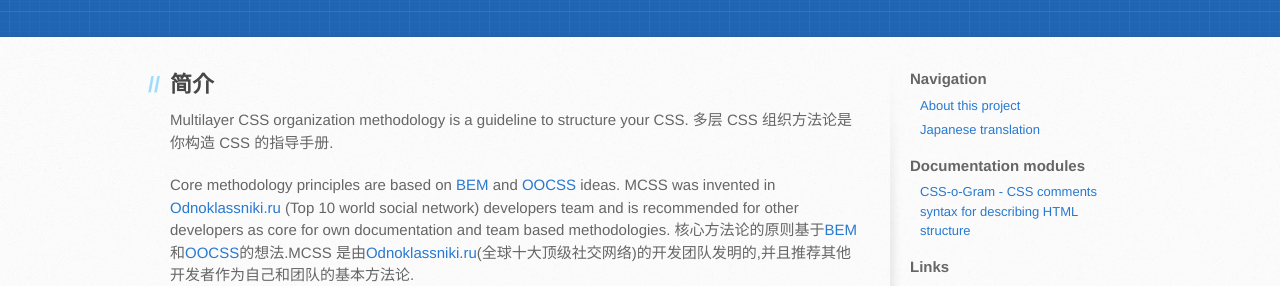
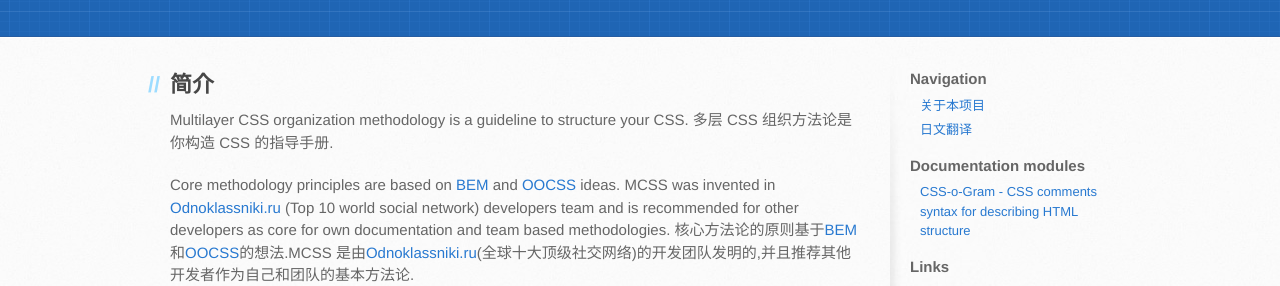
Before and after one commit to robhrt7/MCSS, a Jekyll site: the page built from cn/index.md, in a window 1280 px wide and 900 px high. Shown: the part 159-445 px from the top of the window. Built offline with Jekyll 4.4.1, drawn with Linux system fonts in a browser that asks for light colours; Markdown is read by kramdown in place of the engine named in the settings; comment, search, counter and statistics services are not loaded.

Commit message:
add cn layout

```diff
--- /dev/null
+++ b/_layouts/default-cn.html
@@ -0,0 +1,164 @@
+<!DOCTYPE html>
+<html>
+<head>
+    <meta charset='utf-8' />
+    <meta http-equiv="X-UA-Compatible" content="chrome=1" />
+    <meta name="viewport" content="width=device-width, initial-scale=1">
+
+    {% if page.description %}
+    <meta name="description" content="{{ page.description }}" />
+    {% endif %}
+
+    <link rel="stylesheet" type="text/css" media="screen" href="{{ site.baseurl }}/theme/stylesheets/stylesheet.css">
+    <link rel="stylesheet" type="text/css" href="{{ site.baseurl }}/theme/stylesheets/pygment_trac.css" media="screen" />
+    <link rel="stylesheet" type="text/css" href="{{ site.baseurl }}/theme/stylesheets/print.css" media="print" />
+
+    <!--[if lt IE 9]>
+        <script src="//html5shiv.googlecode.com/svn/trunk/html5.js"></script>
+    <![endif]-->
+
+    <title>{{ page.title }}</title>
+
+    {% if page.styles %}
+    <!-- Page Custom styles -->
+    <style>{{ page.styles }}</style>
+    {% endif %}
+</head>
+
+<body {% if page.context %}class="{{ page.context }}"{% endif %}>
+    <header class="header">
+        <div class="content-wrap">
+            <h1 class="header_t">{{ page.title }}</h1>
+
+            {% if page.description %}
+            <h2 class="header_sub-t">{{ page.description }}</h2>
+            {% endif %}
+
+            <a href="{{ site.project-url }}" class="watch-on-github"><small class="watch-on-github_text">{{ site.en-res-watch-on-github }}</small> GitHub</a>
+        </div>
+    </header>
+
+    <div class="main">
+        <div class="content-wrap clearfix">
+            <div class="helpers_go-to-nav">
+                <a href="#sidebar">Go to navigation</a>
+            </div>
+
+            <section class="content" id="content">
+                {{ content }}
+
+                <div id="disqus_thread"></div>
+                <script type="text/javascript">
+                    /* * * CONFIGURATION VARIABLES: EDIT BEFORE PASTING INTO YOUR WEBPAGE * * */
+                    var disqus_shortname = 'mcssen'; // required: replace example with your forum shortname
+
+                    /* * * DON'T EDIT BELOW THIS LINE * * */
+                    (function() {
+                        var dsq = document.createElement('script'); dsq.type = 'text/javascript'; dsq.async = true;
+                        dsq.src = '//' + disqus_shortname + '.disqus.com/embed.js';
+                        (document.getElementsByTagName('head')[0] || document.getElementsByTagName('body')[0]).appendChild(dsq);
+                    })();
+                </script>
+                <noscript>Please enable JavaScript to view the <a href="http://disqus.com/?ref_noscript">comments powered by Disqus.</a></noscript>
+                <a href="http://disqus.com" class="dsq-brlink">comments powered by <span class="logo-disqus">Disqus</span></a>
+
+            </section>
+
+            <aside class="sidebar" id="sidebar">
+                <nav class="navigation">
+
+                    <div class="navigation_t">
+                        {{ site.en-res-navigation }}
+                    </div>
+
+                    <ul class="navigation_ul">
+                        <li class="navigation_i __link-to-main"><a href="{{ site.en-baseurl }}">主要</a></li>
+                        <li class="navigation_i helpers_go-to-content"><a href="#content">调到内容</a></li>
+                        <li class="navigation_i"><a href="{{ site.en-project-descr-url }}"> 关于本项目 </a></li>
+                        <li class="navigation_i"><a href="{{ site.baseurl }}/ja">日文翻译</a></li>
+                    </ul>
+
+                    <div class="navigation_t">
+                        {{ site.en-res-navigation-modules }}
+                    </div>
+
+                    <ul class="navigation_ul">
+                        <li class="navigation_i"><a href="{{ site.baseurl }}/en/modules/cssg.html">CSS-o-Gram - CSS comments syntax for describing HTML structure</a></li>
+                    </ul>
+
+                    <div class="navigation_t">
+                        {{ site.en-res-navigation-links }}
+                    </div>
+
+                    <ul class="navigation_ul">
+                        <li class="navigation_i"><a href="{{ site.baseurl }}">Оригинальная, русская версия документации</a></li>
+                    </ul>
+
+                </nav>
+
+                <div class="repo-owner">
+                    <div class="repo-owner_t">{{ site.en-res-author }}</div>
+                    <div class="repo-owner_n">
+                        {{ site.en-res-project-author }}
+                    </div>
+                    <div class="repo-owner_links">{{ site.en-res-project-author-twitter }}</div>
+                </div>
+
+                <div class="repo-owner">
+                    <div class="repo-owner_t">{{ site.en-cssg-author-title }}</div>
+                    <div class="repo-owner_n">
+                        {{ site.en-cssg-author-name }}
+                    </div>
+                </div>
+            </aside>
+
+            <footer class="footer">
+                <p>{{ site.en-res-footer }}.</p>
+            </footer>
+        </div>
+    </div>
+
+    <script type="text/javascript">
+      var _gauges = _gauges || [];
+      (function() {
+        var t   = document.createElement('script');
+        t.type  = 'text/javascript';
+        t.async = true;
+        t.id    = 'gauges-tracker';
+        t.setAttribute('data-site-id', '52543edb613f5d1fc7000020');
+        t.src = '//secure.gaug.es/track.js';
+        var s = document.getElementsByTagName('script')[0];
+        s.parentNode.insertBefore(t, s);
+      })();
+    </script>
+
+    <!-- Yandex.Metrika counter -->
+    <script type="text/javascript">
+        (function (d, w, c) {
+            (w[c] = w[c] || []).push(function() {
+                try {
+                    w.yaCounter18211534 = new Ya.Metrika({id:18211534,
+                        trackLinks:true,
+                        accurateTrackBounce:true});
+                } catch(e) { }
+            });
+
+            var n = d.getElementsByTagName("script")[0],
+                    s = d.createElement("script"),
+                    f = function () { n.parentNode.insertBefore(s, n); };
+            s.type = "text/javascript";
+            s.async = true;
+            s.src = (d.location.protocol == "https:" ? "https:" : "http:") + "//mc.yandex.ru/metrika/watch.js";
+
+            if (w.opera == "[object Opera]") {
+                d.addEventListener("DOMContentLoaded", f);
+            } else { f(); }
+        })(document, window, "yandex_metrika_callbacks");
+    </script>
+    <noscript><div><img src="//mc.yandex.ru/watch/18211534" style="position:absolute; left:-9999px;" alt="" /></div></noscript>
+    <!-- /Yandex.Metrika counter -->
+
+    <!-- Based on GitHub Pages Architect template by <a href="http://twitter.com/jasonlong">Jason Long</a> -->
+
+</body>
+</html>
```
Also changed, not shown: cn/index.md (+1 -1 lines).
